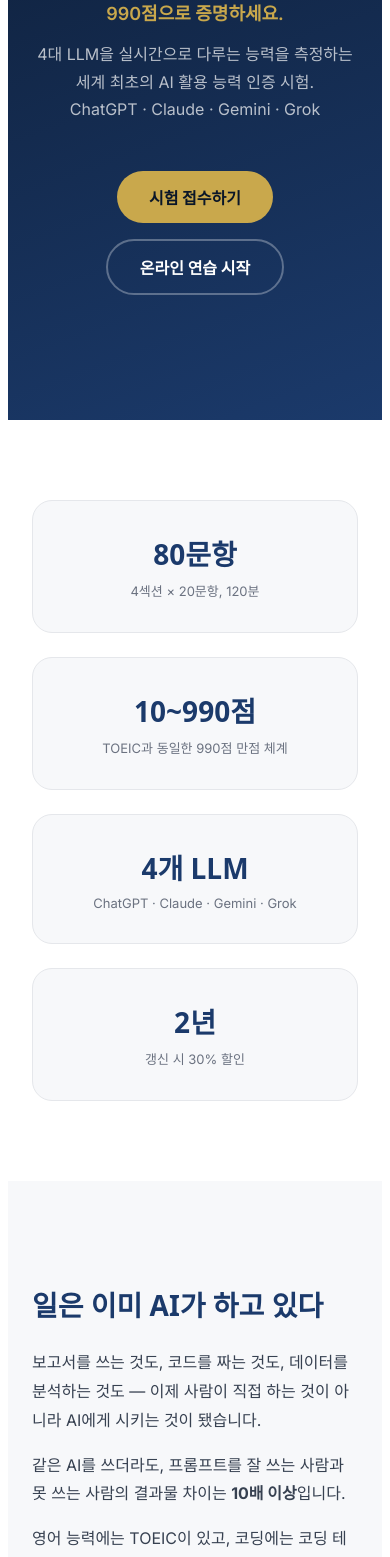
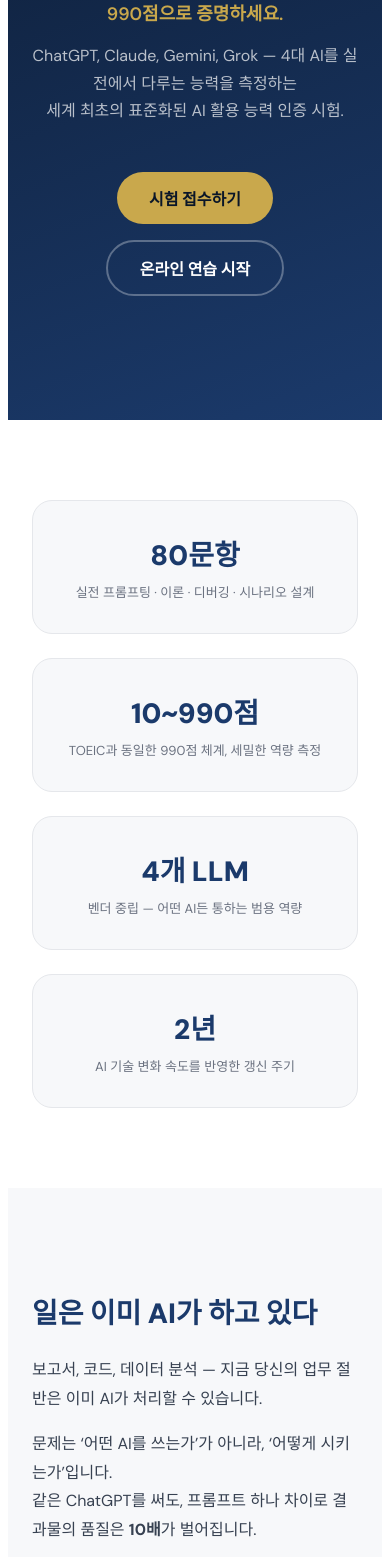
Before and after one commit to seojoonkim/tapex, a Next.js app: page / in a window 390 px wide. Shown: the part 432-1989 px from the top of the page. Built offline with nearby package versions, Linux system fonts and the light colour scheme; a web font is replaced by a local one.

Commit message:
feat: font upgrade DM Sans+Noto Sans KR, improved copy

```diff
--- a/src/app/layout.tsx
+++ b/src/app/layout.tsx
@@ -23,6 +23,11 @@
 }>) {
   return (
     <html lang="ko" className={inter.variable}>
+      <head>
+        <link rel="preconnect" href="https://fonts.googleapis.com" />
+        <link rel="preconnect" href="https://fonts.gstatic.com" crossOrigin="anonymous" />
+        <link href="https://fonts.googleapis.com/css2?family=DM+Sans:wght@400;500;600;700;800;900&family=Noto+Sans+KR:wght@400;500;700;900&display=swap" rel="stylesheet" />
+      </head>
       <body className="antialiased">
         <NavBar />
         {children}
--- a/src/app/page.tsx
+++ b/src/app/page.tsx
@@ -20,7 +20,7 @@
 function NavBar() {
   return (
     <nav style={{ position: 'fixed', top: 0, left: 0, right: 0, zIndex: 100, background: 'rgba(255,255,255,0.95)', backdropFilter: 'blur(12px)', borderBottom: '1px solid #E5E7EB', display: 'flex', alignItems: 'center', justifyContent: 'space-between', padding: '0 32px', height: 64 }}>
-      <span style={{ fontWeight: 900, fontSize: 22, color: '#1B3A6B', fontFamily: 'system-ui' }}>TAPEX</span>
+      <span style={{ fontWeight: 900, fontSize: 22, color: '#1B3A6B', fontFamily: "'DM Sans', 'Noto Sans KR', sans-serif" }}>TAPEX</span>
       <div style={{ display: 'flex', gap: 28, fontSize: 14, color: '#374151' }}>
         <a href="#exam" style={{ textDecoration: 'none', color: 'inherit' }}>시험안내</a>
         <a href="#grade" style={{ textDecoration: 'none', color: 'inherit' }}>점수·등급</a>
@@ -44,15 +44,15 @@
         </div>
 
         {/* 헤드라인 */}
-        <h1 style={{ fontSize: 'clamp(40px, 8vw, 80px)', fontWeight: 900, color: '#fff', lineHeight: 1.15, marginBottom: 24, fontFamily: 'system-ui' }}>
+        <h1 style={{ fontSize: 'clamp(40px, 8vw, 80px)', fontWeight: 900, color: '#fff', lineHeight: 1.15, marginBottom: 24, fontFamily: "'DM Sans', 'Noto Sans KR', sans-serif" }}>
           AI를 잘 쓰는 사람의 기준,<br />
           <span style={{ background: 'linear-gradient(135deg, #C9A84C, #E8D48B)', WebkitBackgroundClip: 'text', WebkitTextFillColor: 'transparent' }}>TAPEX.</span>
         </h1>
 
         <p style={{ fontSize: 'clamp(18px, 3vw, 24px)', fontWeight: 600, color: '#C9A84C', marginBottom: 16 }}>990점으로 증명하세요.</p>
         <p style={{ fontSize: 16, color: 'rgba(255,255,255,0.7)', maxWidth: 600, lineHeight: 1.7, marginBottom: 48, margin: '0 auto 48px' }}>
-          4대 LLM을 실시간으로 다루는 능력을 측정하는 세계 최초의 AI 활용 능력 인증 시험.<br />
-          ChatGPT · Claude · Gemini · Grok
+          ChatGPT, Claude, Gemini, Grok — 4대 AI를 실전에서 다루는 능력을 측정하는<br />
+          세계 최초의 표준화된 AI 활용 능력 인증 시험.
         </p>
 
         {/* CTA 버튼 */}
@@ -68,17 +68,17 @@
 /* ─── Section 2: Stats ─── */
 function StatsSection() {
   const stats = [
-    { num: '80문항', desc: '4섹션 × 20문항, 120분' },
-    { num: '10~990점', desc: 'TOEIC과 동일한 990점 만점 체계' },
-    { num: '4개 LLM', desc: 'ChatGPT · Claude · Gemini · Grok' },
-    { num: '2년', desc: '갱신 시 30% 할인' },
+    { num: '80문항', desc: '실전 프롬프팅 · 이론 · 디버깅 · 시나리오 설계' },
+    { num: '10~990점', desc: 'TOEIC과 동일한 990점 체계, 세밀한 역량 측정' },
+    { num: '4개 LLM', desc: '벤더 중립 — 어떤 AI든 통하는 범용 역량' },
+    { num: '2년', desc: 'AI 기술 변화 속도를 반영한 갱신 주기' },
   ];
   return (
     <section style={{ background: '#fff', padding: '80px 24px' }}>
       <div style={{ maxWidth: 960, margin: '0 auto', display: 'grid', gridTemplateColumns: 'repeat(auto-fit, minmax(200px, 1fr))', gap: 24 }}>
         {stats.map((s, i) => (
           <div key={i} style={{ background: '#F7F8FA', borderRadius: 20, padding: '32px 24px', textAlign: 'center', border: '1px solid #E5E7EB' }}>
-            <div style={{ fontSize: 'clamp(28px,5vw,40px)', fontWeight: 900, color: '#1B3A6B', fontFamily: 'system-ui' }}>{s.num}</div>
+            <div style={{ fontSize: 'clamp(28px,5vw,40px)', fontWeight: 900, color: '#1B3A6B', fontFamily: "'DM Sans', 'Noto Sans KR', sans-serif" }}>{s.num}</div>
             <div style={{ fontSize: 13, color: '#6B7280', marginTop: 8 }}>{s.desc}</div>
           </div>
         ))}
@@ -94,18 +94,19 @@
       <div style={{ maxWidth: 1100, margin: '0 auto', display: 'flex', flexWrap: 'wrap', gap: 48, alignItems: 'center' }}>
         {/* 좌측 텍스트 */}
         <div style={{ flex: '1 1 400px' }}>
-          <h2 style={{ fontSize: 'clamp(28px,5vw,40px)', fontWeight: 900, color: '#1B3A6B', marginBottom: 24, fontFamily: 'system-ui' }}>일은 이미 AI가 하고 있다</h2>
+          <h2 style={{ fontSize: 'clamp(28px,5vw,40px)', fontWeight: 900, color: '#1B3A6B', marginBottom: 24, fontFamily: "'DM Sans', 'Noto Sans KR', sans-serif" }}>일은 이미 AI가 하고 있다</h2>
           <p style={{ fontSize: 16, color: '#374151', lineHeight: 1.8, marginBottom: 16 }}>
-            보고서를 쓰는 것도, 코드를 짜는 것도, 데이터를 분석하는 것도 — 이제 사람이 직접 하는 것이 아니라 AI에게 시키는 것이 됐습니다.
+            보고서, 코드, 데이터 분석 — 지금 당신의 업무 절반은 이미 AI가 처리할 수 있습니다.
           </p>
           <p style={{ fontSize: 16, color: '#374151', lineHeight: 1.8, marginBottom: 16 }}>
-            같은 AI를 쓰더라도, 프롬프트를 잘 쓰는 사람과 못 쓰는 사람의 결과물 차이는 <strong>10배 이상</strong>입니다.
+            문제는 &lsquo;어떤 AI를 쓰는가&rsquo;가 아니라, &lsquo;어떻게 시키는가&rsquo;입니다.<br />
+            같은 ChatGPT를 써도, 프롬프트 하나 차이로 결과물의 품질은 <strong>10배</strong>가 벌어집니다.
           </p>
           <p style={{ fontSize: 16, color: '#374151', lineHeight: 1.8, marginBottom: 24 }}>
-            영어 능력에는 TOEIC이 있고, 코딩에는 코딩 테스트가 있습니다.<br />
-            그런데 AI 활용 능력을 측정하는 표준화된 시험은 — 전 세계 어디에도 없었습니다.
+            영어 능력엔 TOEIC, 개발 역량엔 코딩 테스트가 있습니다.<br />
+            그런데 AI 활용 능력을 객관적으로 측정하는 표준은 — 지금까지 없었습니다.
           </p>
-          <p style={{ fontSize: 18, fontWeight: 800, color: '#1B3A6B' }}>TAPEX가 그 빈자리를 채웁니다.</p>
+          <p style={{ fontSize: 18, fontWeight: 800, color: '#1B3A6B' }}>TAPEX가 그 공백을 채웁니다.</p>
         </div>
 
         {/* 우측 인포그래픽 */}
@@ -138,15 +139,15 @@
 /* ─── Section 4: Persona Cards ─── */
 function PersonaSection() {
   const personas = [
-    { emoji: '🎓', title: '취준생 / 대학생', quote: '"이력서에 쓸 수 있는 AI 스펙이 필요해요."', detail: 'TAPEX Bronze~Silver로 서류 통과율을 높이세요. 학생 40% 할인 적용.' },
-    { emoji: '💼', title: '직장인 / 이직자', quote: '"AI 잘 쓴다는 걸 숫자로 증명하고 싶어요."', detail: 'TAPEX Gold 이상이면 연봉 협상, 승진 어필에 활용할 수 있습니다.' },
-    { emoji: '🎨', title: '프리랜서 / 크리에이터', quote: '"클라이언트에게 AI 역량을 보여줄 방법이 없었어요."', detail: 'TAPEX 점수 + 직무별 마이크로 배지로 전문성을 입증하세요.' },
-    { emoji: '🏢', title: '기업 HR / 교육 담당자', quote: '"AI 잘 쓰는 사람을 어떻게 걸러야 할지 모르겠어요."', detail: 'TAPEX 점수로 채용 기준을 세우고, 임직원 AI 역량을 측정하세요.' },
+    { emoji: '🎓', title: '취준생 / 대학생', quote: '"AI 잘 쓴다고 써봤는데, 증명할 방법이 없더라고요."', detail: 'TAPEX Bronze(450점+)면 서류 통과율이 달라집니다. 학생 40% 할인, 링크드인 배지 발급.' },
+    { emoji: '💼', title: '직장인 / 이직자', quote: '"팀에서 제가 AI 제일 잘 쓰는데, 아무도 몰라요."', detail: 'TAPEX Gold(750점+)로 승진 심사, 연봉 협상, 이직 시 즉시 활용 가능한 스펙이 됩니다.' },
+    { emoji: '🎨', title: '프리랜서 / 크리에이터', quote: '"클라이언트가 AI 쓸 수 있냐고 물어보는데, 뭘 보여줘야 할지."', detail: 'TAPEX 점수 + 직무별 마이크로 배지(Marketing/PM/Developer)로 포트폴리오를 강화하세요.' },
+    { emoji: '🏢', title: '기업 HR / 교육 담당자', quote: '"이력서에 \'AI 활용 가능\' 써놓은 게 50%인데, 누구를 믿어야 하죠?"', detail: 'TAPEX for Recruit API로 지원자 점수를 자동 검증하세요. 잡코리아·사람인 연동 지원.' },
   ];
   return (
     <section style={{ background: '#fff', padding: '80px 24px' }}>
       <div style={{ maxWidth: 1100, margin: '0 auto' }}>
-        <h2 style={{ fontSize: 'clamp(28px,5vw,40px)', fontWeight: 900, color: '#1B3A6B', textAlign: 'center', marginBottom: 8, fontFamily: 'system-ui' }}>이런 분이 응시합니다</h2>
+        <h2 style={{ fontSize: 'clamp(28px,5vw,40px)', fontWeight: 900, color: '#1B3A6B', textAlign: 'center', marginBottom: 8, fontFamily: "'DM Sans', 'Noto Sans KR', sans-serif" }}>이런 분이 응시합니다</h2>
         <p style={{ textAlign: 'center', marginBottom: 48, fontSize: 14, color: '#6B7280' }}>취준생부터 기업 HR까지 — AI 활용 능력이 필요한 모든 분께</p>
         <div style={{ display: 'grid', gridTemplateColumns: 'repeat(auto-fit, minmax(240px, 1fr))', gap: 24 }}>
           {personas.map((p, i) => (
@@ -166,15 +167,15 @@
 /* ─── Section 5: LLM 4개 섹션 ─── */
 function LLMSection() {
   const llms = [
-    { section: 'A', name: 'ChatGPT', sub: '범용 대화', color: '#10A37F', desc: '프롬프트 최적화 · 대화 시나리오 설계 · 출력 품질 평가 · 자동화 워크플로우' },
-    { section: 'B', name: 'Claude', sub: '장문 분석/코딩', color: '#7B4F9E', desc: '장문 요약·분석 · 코드 생성·디버깅 · 논리적 추론 · 시스템 프롬프트 설계' },
-    { section: 'C', name: 'Gemini', sub: '멀티모달/검색', color: '#1A73E8', desc: '이미지 분석 프롬프팅 · 검색 연동 질의 · 데이터 시각화 지시 · 멀티모달 통합' },
-    { section: 'D', name: 'Grok', sub: '크로스-LLM 적응', color: '#E66C37', desc: 'LLM 비교 분석 · 모델 선택 전략 · 한계 인지·우회 · 실시간 정보 활용' },
+    { section: 'A', name: 'ChatGPT', sub: '범용 대화', color: '#10A37F', desc: '범용 프롬프팅 · 멀티턴 대화 설계 · 함수 호출 · 출력 구조화' },
+    { section: 'B', name: 'Claude', sub: '장문 분석/코딩', color: '#7B4F9E', desc: '장문 문서 분석 · 코드 리뷰 · 추론 체인 설계 · 시스템 프롬프트 최적화' },
+    { section: 'C', name: 'Gemini', sub: '멀티모달/검색', color: '#1A73E8', desc: '멀티모달 입력 · Google 검색 연동 · 실시간 데이터 활용 · 시각화 지시' },
+    { section: 'D', name: 'Grok', sub: '크로스-LLM 적응', color: '#E66C37', desc: '실시간 트렌드 반영 · 크로스 모델 전략 · LLM 한계 우회 · 모델 전환 최적화' },
   ];
   return (
     <section style={{ background: '#F7F8FA', padding: '80px 24px' }}>
       <div style={{ maxWidth: 1100, margin: '0 auto' }}>
-        <h2 style={{ fontSize: 'clamp(28px,5vw,40px)', fontWeight: 900, color: '#1B3A6B', textAlign: 'center', marginBottom: 8, fontFamily: 'system-ui' }}>4대 LLM으로 측정합니다</h2>
+        <h2 style={{ fontSize: 'clamp(28px,5vw,40px)', fontWeight: 900, color: '#1B3A6B', textAlign: 'center', marginBottom: 8, fontFamily: "'DM Sans', 'Noto Sans KR', sans-serif" }}>4대 LLM으로 측정합니다</h2>
         <p style={{ textAlign: 'center', fontSize: 14, color: '#6B7280', marginBottom: 48 }}>특정 AI에 종속되지 않는 — 범용 AI 리터러시를 평가합니다</p>
         <div style={{ display: 'grid', gridTemplateColumns: 'repeat(auto-fit, minmax(240px, 1fr))', gap: 24 }}>
           {llms.map((l, i) => (
@@ -194,17 +195,17 @@
 /* ─── Section 6: Grade System ─── */
 function GradeSection() {
   const grades = [
-    { range: '10~199', name: 'Novice', badge: '', color: '#D1D5DB', bg: '#F9FAFB', desc: 'AI를 처음 접하는 분' },
-    { range: '200~449', name: 'Developing', badge: '', color: '#9CA3AF', bg: '#F3F4F6', desc: 'AI를 가끔 사용하는 분' },
-    { range: '450~649', name: 'Bronze', badge: '🥉', color: '#CD7F32', bg: '#FEF9EC', desc: '대학생·신입 수준의 AI 활용' },
-    { range: '650~749', name: 'Silver', badge: '🥈', color: '#8C9BAB', bg: '#F8FAFC', desc: '주니어~미드 직장인' },
-    { range: '750~849', name: 'Gold', badge: '🥇', color: '#C9A84C', bg: '#FEF9EC', desc: '시니어·매니저급' },
-    { range: '850~990', name: 'Platinum', badge: '💎', color: '#7C3AED', bg: '#F5F3FF', desc: '리더·전문가급 / 상위 1%' },
+    { range: '10~199', name: 'Novice', badge: '', color: '#D1D5DB', bg: '#F9FAFB', desc: 'AI 도구의 기본 개념을 이해하는 단계' },
+    { range: '200~449', name: 'Developing', badge: '', color: '#9CA3AF', bg: '#F3F4F6', desc: '단순 지시는 가능하나 구조화 능력 미흡' },
+    { range: '450~649', name: 'Bronze', badge: '🥉', color: '#CD7F32', bg: '#FEF9EC', desc: '실무 기초 수준 — 신입 AI 활용자로 인정' },
+    { range: '650~749', name: 'Silver', badge: '🥈', color: '#8C9BAB', bg: '#F8FAFC', desc: '업무에 즉시 AI를 적용할 수 있는 실무 역량' },
+    { range: '750~849', name: 'Gold', badge: '🥇', color: '#C9A84C', bg: '#FEF9EC', desc: '전략적 AI 활용 — 팀 리더·시니어 수준' },
+    { range: '850~990', name: 'Platinum', badge: '💎', color: '#7C3AED', bg: '#F5F3FF', desc: 'AI 오케스트레이션 마스터 — 상위 1%' },
   ];
   return (
     <section id="grade" style={{ background: '#fff', padding: '80px 24px' }}>
       <div style={{ maxWidth: 720, margin: '0 auto' }}>
-        <h2 style={{ fontSize: 'clamp(28px,5vw,40px)', fontWeight: 900, color: '#1B3A6B', textAlign: 'center', marginBottom: 48, fontFamily: 'system-ui' }}>당신의 점수는 어디에?</h2>
+        <h2 style={{ fontSize: 'clamp(28px,5vw,40px)', fontWeight: 900, color: '#1B3A6B', textAlign: 'center', marginBottom: 48, fontFamily: "'DM Sans', 'Noto Sans KR', sans-serif" }}>당신의 점수는 어디에?</h2>
         <div style={{ display: 'flex', flexDirection: 'column', gap: 12 }}>
           {grades.map((g, i) => (
             <div key={i} style={{ display: 'flex', alignItems: 'center', gap: 16, borderRadius: 12, padding: 16, background: g.bg, border: `1px solid ${g.color}40` }}>
@@ -226,7 +227,7 @@
     <section id="enterprise" style={{ background: '#F7F8FA', padding: '80px 24px' }}>
       <div style={{ maxWidth: 1100, margin: '0 auto', display: 'flex', flexWrap: 'wrap', gap: 48, alignItems: 'center' }}>
         <div style={{ flex: '1 1 400px' }}>
-          <h2 style={{ fontSize: 'clamp(28px,5vw,40px)', fontWeight: 900, color: '#1B3A6B', marginBottom: 24, fontFamily: 'system-ui' }}>AI 잘 쓰는 사람,<br />TAPEX 점수로 찾으세요</h2>
+          <h2 style={{ fontSize: 'clamp(28px,5vw,40px)', fontWeight: 900, color: '#1B3A6B', marginBottom: 24, fontFamily: "'DM Sans', 'Noto Sans KR', sans-serif" }}>AI 잘 쓰는 사람,<br />TAPEX 점수로 찾으세요</h2>
           <p style={{ fontSize: 15, color: '#374151', lineHeight: 1.8, marginBottom: 24 }}>
             서류 전형에 TAPEX 점수 기준을 적용하세요. &quot;AI 활용 가능&quot; 같은 모호한 자기소개 대신, 990점 척도의 객관적 수치로 지원자를 평가할 수 있습니다.
           </p>
@@ -258,8 +259,8 @@
 function CTASection() {
   return (
     <section id="pricing" style={{ background: 'linear-gradient(135deg, #1B3A6B, #0A1628)', padding: '96px 24px', textAlign: 'center' }}>
-      <h2 style={{ fontSize: 'clamp(32px,6vw,56px)', fontWeight: 900, color: '#fff', marginBottom: 16, fontFamily: 'system-ui' }}>지금 바로 시작하세요.</h2>
-      <p style={{ color: 'rgba(255,255,255,0.7)', fontSize: 18, marginBottom: 40 }}>온라인 연습으로 내 AI 활용 점수를 미리 확인해보세요.</p>
+      <h2 style={{ fontSize: 'clamp(32px,6vw,56px)', fontWeight: 900, color: '#fff', marginBottom: 16, fontFamily: "'DM Sans', 'Noto Sans KR', sans-serif" }}>지금 바로 시작하세요.</h2>
+      <p style={{ color: 'rgba(255,255,255,0.7)', fontSize: 18, marginBottom: 40 }}>₩14,000 온라인 연습으로 지금 내 수준을 확인하고, 본시험으로 공식 인증받으세요.</p>
       <div style={{ display: 'flex', gap: 16, justifyContent: 'center', flexWrap: 'wrap' }}>
         <a href="#practice" style={{ border: '2px solid rgba(255,255,255,0.3)', color: '#fff', borderRadius: 32, padding: '14px 32px', fontWeight: 700, textDecoration: 'none', fontSize: 16 }}>온라인 연습 ₩14,000</a>
         <a href="#register" style={{ background: '#C9A84C', color: '#0A1628', borderRadius: 32, padding: '14px 32px', fontWeight: 800, textDecoration: 'none', fontSize: 16 }}>본시험 접수 ₩79,000</a>
@@ -281,7 +282,7 @@
 /* ─── Main Page ─── */
 export default function Home() {
   return (
-    <main style={{ fontFamily: 'Inter, system-ui, -apple-system, sans-serif', margin: 0, padding: 0 }}>
+    <main style={{ fontFamily: "'DM Sans', 'Noto Sans KR', sans-serif", margin: 0, padding: 0 }}>
       <NavBar />
       <HeroSection />
       <StatsSection />
```
Also changed, not shown: 1 other file (tests, documents, lock files or other folders).
